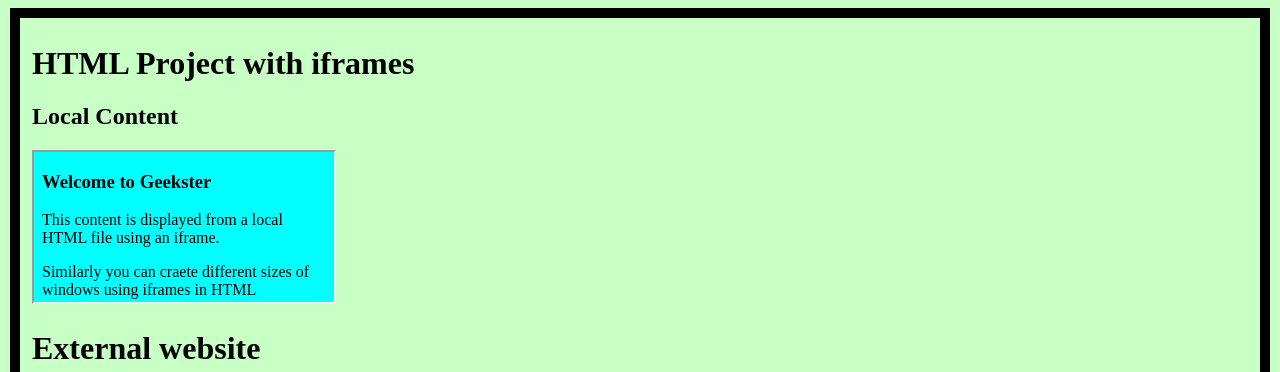
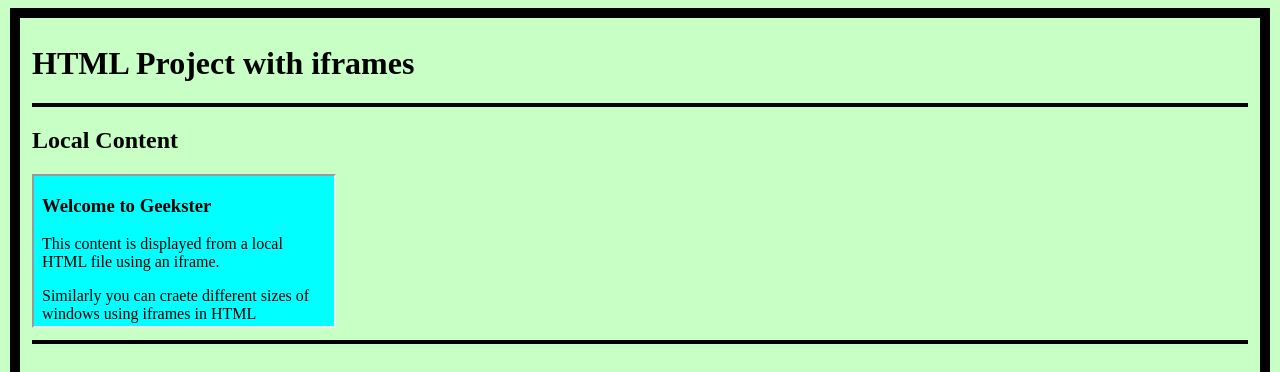
Before and after one commit to Kund7864/project-iframe, a plain HTML site: page index.html in a window 1280 px wide. Shown: the top 372 px of the page. Drawn offline with Linux system fonts and the light colour scheme.

Commit message:
adding hr

```diff
--- a/index.html
+++ b/index.html
@@ -11,14 +11,19 @@
       fieldset{
         border: 10px solid black;
       }
+      hr{
+        border: 2px solid black;
+      }
     </style>
   </head>
   <body>
     <fieldset>
     <div>
       <h1>HTML Project with iframes</h1>
+      <hr>
       <h2>Local Content</h2>
       <iframe src="Content.html" frameborder="1"></iframe>
+      <hr>
       <h1>External website</h1>
       <div>
 
```
